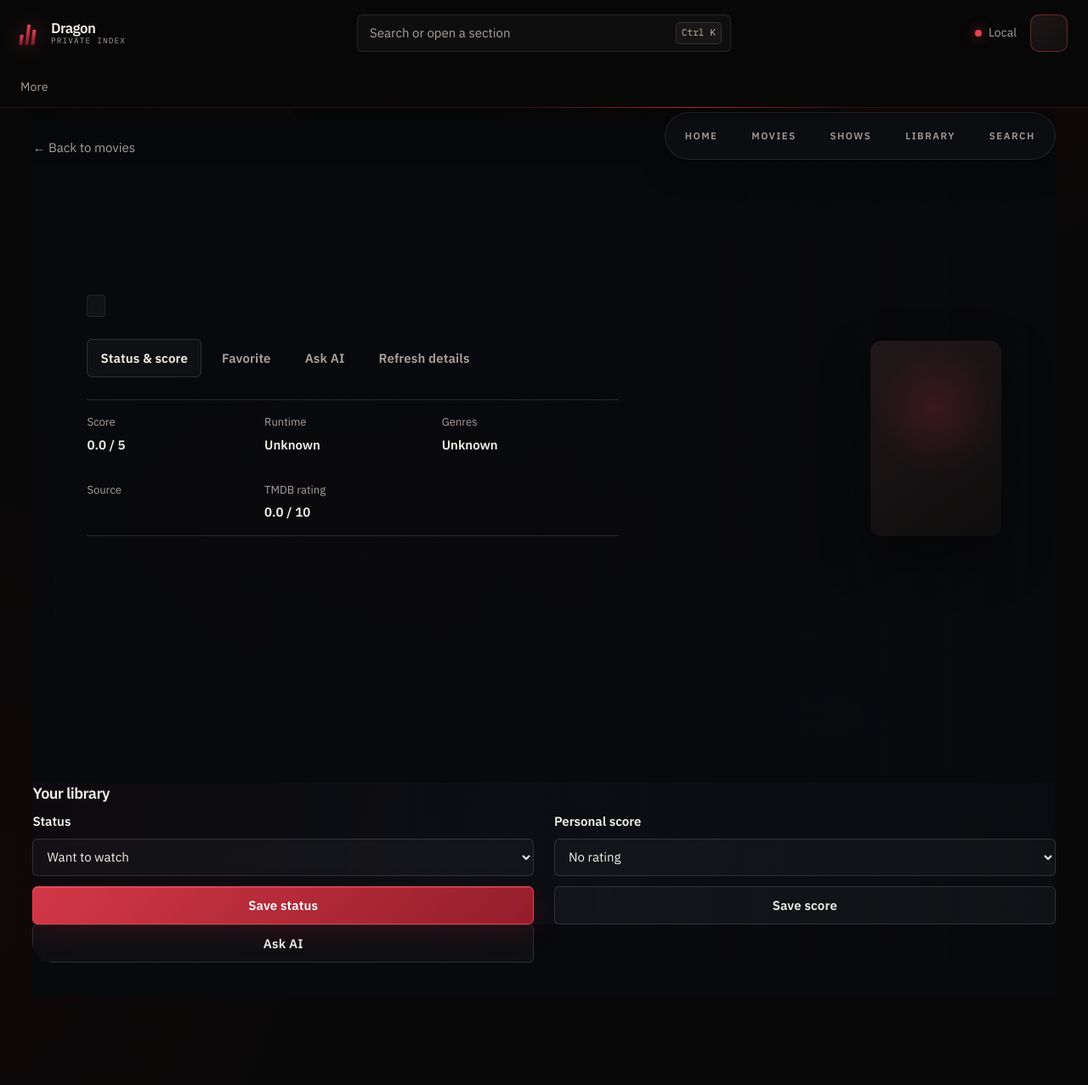
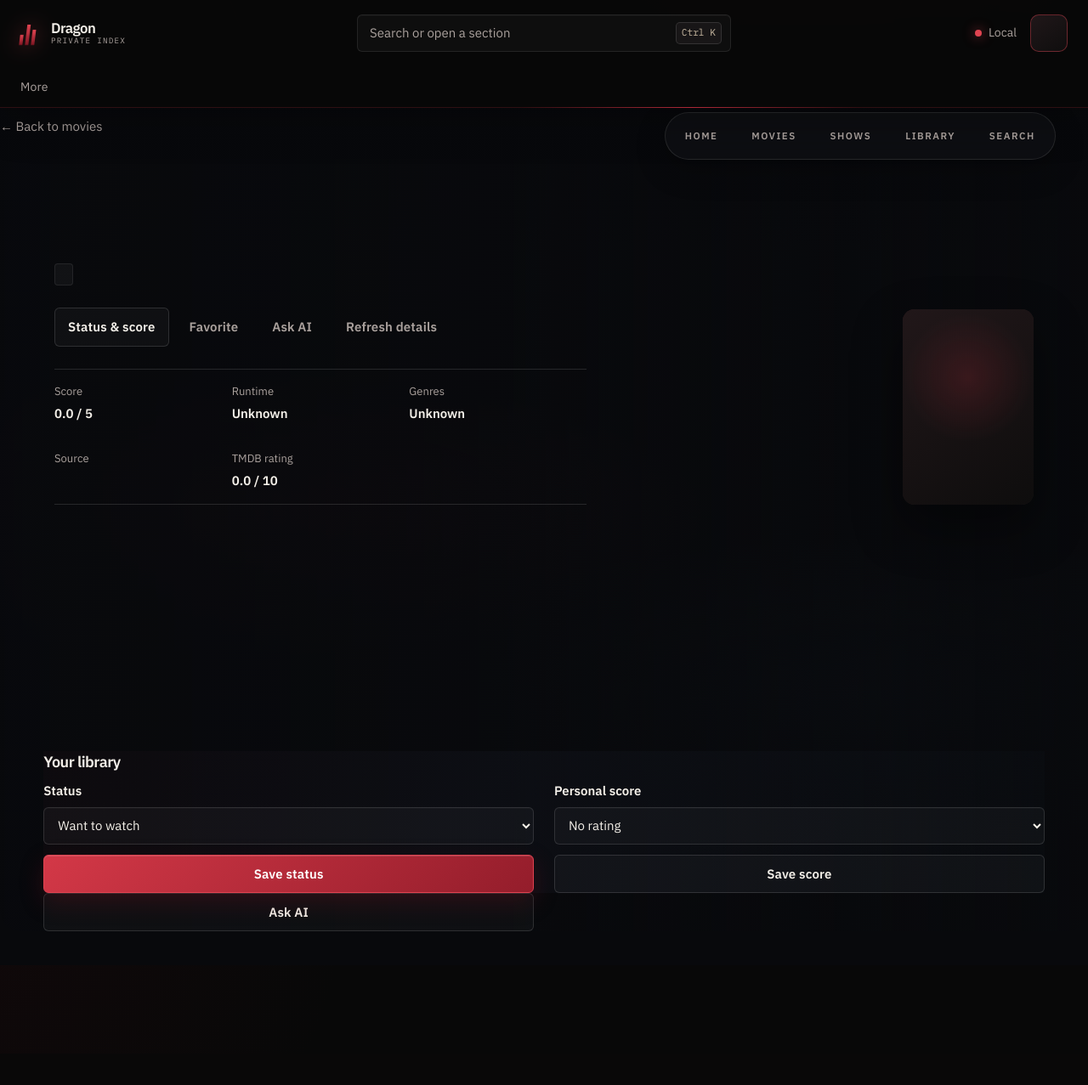
Before and after one commit to Dragon0WaTTyler/dragon-dashboardv2, a Python web app: template app/templates/movies/detail.html in a window 1280 px wide. Shown: the whole page at 85% size. After the commit the page ends 1096 px from the top, so only its background shows below. Run offline with Jinja, Linux system fonts and the light colour scheme; the template is opened without the code that fills it, so the values that code supplies are empty.

Commit message:
movies: unify cinematic detail and full bleed canvas

```diff
--- a/app/static/css/pages/movies.css
+++ b/app/static/css/pages/movies.css
@@ -2553,3 +2553,151 @@ html body > .movie-v2-nav--overlay {
   }
   html body > .movie-v2-nav--overlay::-webkit-scrollbar { display: none; }
 }
+
+/* True full-bleed Movies canvas. The shared Dragon page frame remains
+   unchanged for every other module; Movies owns the edge-to-edge surface and
+   adds readable insets only to inner content rails. */
+html body .page-frame:has(> .movies-v2) {
+  width: 100%;
+  max-width: none;
+  margin-inline: 0;
+  padding-block-start: 0;
+  padding-inline: 0;
+}
+html body .movies-v2 {
+  --movies-safe-inline: clamp(18px, 4vw, 64px);
+  width: 100%;
+  max-width: none;
+  margin: 0;
+  padding-block-start: 0;
+}
+html body .movies-v2 > .movie-personal-hero,
+html body .movies-v2 > .movie-detail,
+html body .movies-v2 > .movie-discover-hero {
+  width: 100%;
+  max-width: none;
+  margin-inline: 0;
+}
+html body .movies-v2 > .movie-now,
+html body .movies-v2 > .movie-provider-browser,
+html body .movies-v2 > .movie-discovery-rail,
+html body .movies-v2 > .movie-browse,
+html body .movies-v2 > .movie-discover-detail {
+  padding-inline: var(--movies-safe-inline);
+}
+html body .movies-v2 > .movie-discover-detail {
+  max-width: none;
+  margin-inline: 0;
+}
+html body .movies-v2--detail,
+html body .movies-v2--discover-detail {
+  padding-top: 0;
+}
+html body .movies-v2--detail .movie-detail {
+  max-width: none;
+  margin-top: 0;
+  margin-inline: 0;
+}
+html body .movies-v2--detail .movie-detail > .movie-player,
+html body .movies-v2--detail .movie-detail > .movie-detail__content--secondary {
+  width: auto;
+  margin-inline: var(--movies-safe-inline);
+}
+
+/* One cinematic detail primitive is shared by local library records and
+   stateless discovery previews. Their actions/data differ, but the hero
+   surface, readable measure, and poster treatment stay aligned. */
+html body .movie-cinematic-hero {
+  isolation: isolate;
+}
+html body .movies-v2--detail .movie-cinematic-hero,
+html body .movies-v2--discover-detail .movie-cinematic-hero {
+  --cinematic-safe-inline: clamp(22px, 5vw, 74px);
+}
+html body .movies-v2--tv .movie-cinematic-hero .movie-detail__content--hero {
+  padding-block-start: clamp(30px, 4vw, 52px);
+  padding-block-end: clamp(24px, 3vw, 38px);
+}
+html body .movies-v2--tv .movie-cinematic-hero .movie-detail__poster {
+  width: min(100%, 248px);
+  max-height: 380px;
+  object-fit: cover;
+}
+
+/* Series uses the cinematic hero as the same presentation primitive as a
+   movie, with compact art and a short vertical rhythm. */
+html body .movies-v2--tv .movie-detail {
+  min-height: clamp(420px, 34vw, 560px);
+}
+html body .movies-v2--tv .movie-detail__poster {
+  align-self: center;
+  margin-block: 0;
+}
+html body .movies-v2--tv .tv-series-hero .tv-season-summary {
+  grid-template-columns: minmax(0, 1.25fr) minmax(180px, 1fr) auto;
+  align-items: end;
+  margin-top: clamp(28px, 3vw, 42px);
+}
+html body .movies-v2--tv .tv-series-hero .tv-season-summary__actions {
+  justify-content: flex-end;
+}
+html body .movies-v2--tv .tv-series-seasons .tv-season-grid {
+  display: flex;
+  gap: 12px;
+  overflow-x: auto;
+  padding-bottom: 8px;
+  scrollbar-width: none;
+}
+html body .movies-v2--tv .tv-series-seasons .tv-season-grid::-webkit-scrollbar { display: none; }
+html body .movies-v2--tv .tv-series-seasons .tv-season-card {
+  display: grid;
+  flex: 0 0 min(300px, 78vw);
+  grid-template-columns: 64px minmax(0, 1fr);
+  gap: 12px;
+  align-items: center;
+  padding: 12px;
+}
+html body .movies-v2--tv .tv-series-seasons .tv-season-card__poster {
+  width: 64px;
+  height: 64px;
+  border-radius: 10px;
+}
+html body .movies-v2--tv .tv-series-seasons .tv-season-card__copy h3 { font-size: .92rem; }
+html body .movies-v2--tv .tv-series-seasons .tv-progress-inline {
+  grid-column: 1 / -1;
+  margin-top: 0;
+}
+html body .movies-v2--tv .tv-series-seasons .tv-season-card__stats {
+  gap: 6px 10px;
+  font-size: .72rem;
+}
+html body .movies-v2--tv .tv-series-episode-preview {
+  margin-top: clamp(28px, 4vw, 52px);
+}
+html body .movies-v2--tv .tv-series-episode-preview .tv-episode-grid {
+  grid-template-columns: repeat(auto-fit, minmax(230px, 1fr));
+  gap: 22px 16px;
+}
+@media (max-width: 760px) {
+  html body .movies-v2 > .movie-now,
+  html body .movies-v2 > .movie-provider-browser,
+  html body .movies-v2 > .movie-discovery-rail,
+  html body .movies-v2 > .movie-browse,
+  html body .movies-v2 > .movie-discover-detail {
+    padding-inline: 16px;
+  }
+  html body .movies-v2--tv .movie-detail {
+    min-height: 500px;
+  }
+  html body .movies-v2--tv .tv-series-hero .tv-season-summary {
+    grid-template-columns: 1fr;
+    align-items: start;
+  }
+  html body .movies-v2--tv .tv-series-hero .tv-season-summary__actions {
+    justify-content: flex-start;
+  }
+  html body .movies-v2--detail .movie-detail > .movie-player,
+  html body .movies-v2--detail .movie-detail > .movie-detail__content--secondary {
+    margin-inline: 16px;
+  }
+}
--- a/app/templates/movies/detail.html
+++ b/app/templates/movies/detail.html
@@ -1,7 +1,7 @@
 {% extends "layouts/app.html" %}
 {% from "components/ui.html" import badge %}
 {% block title %}{{ movie.title }} · Dragon{% endblock %}
-{% block styles %}<link rel="stylesheet" href="{{ url_for('static', filename='css/pages/movies.css') }}?v=movies-v2-final-correction-3">{% endblock %}
+{% block styles %}<link rel="stylesheet" href="{{ url_for('static', filename='css/pages/movies.css') }}?v=movies-v2-series-cinematic-1">{% endblock %}
 {% block scripts %}<script src="{{ url_for('static', filename='vendor/media-chrome/media-chrome.iife.js') }}?v=movie-player-4" defer></script><script src="{{ url_for('static', filename='js/movies.js') }}?v=release-browser-1" defer></script><script src="{{ url_for('static', filename='js/movies-ambient.js') }}?v=1" defer></script><script type="module" src="{{ url_for('static', filename='js/movie-detail.js') }}?v=movie-player-7"></script>{% endblock %}
 {% block content %}
 <div class="movies-v2 movies-v2--detail" data-ambient-level="{{ movie_preferences.ambient_level }}" data-reduced-effects="{{ 'true' if movie_preferences.reduced_effects else 'false' }}">
@@ -9,7 +9,7 @@
 <nav class="movie-v2-nav" aria-label="Movies navigation"><a href="{{ url_for('movies.index') }}">Home</a><a href="{{ url_for('movies.browse', media_type='movie') }}"{% if movie.media_type == 'movie' %} aria-current="page"{% endif %}>Movies</a><a href="{{ url_for('movies.shows') }}"{% if movie.media_type == 'tv' %} aria-current="page"{% endif %}>Shows</a><a href="{{ url_for('movies.library') }}">Library</a><a href="{{ url_for('movies.index') }}#movie-discovery">Search</a></nav>
 {% if movie.backdrop_url or movie.poster_url %}<div class="movie-detail__backdrop" aria-hidden="true"><img src="{{ movie.backdrop_url or movie.poster_url }}" alt=""></div>{% endif %}
 <a class="back-link" href="{{ url_for('movies.index') }}">← Back to movies</a>
-<article class="movie-detail">
+<article class="movie-detail movie-cinematic-hero">
   <div class="movie-detail__poster" data-media-frame>
     {% if movie.poster_url %}<img data-media-image src="{{ movie.poster_url }}" alt="Poster for {{ movie.title }}" width="420" height="630"><span class="media-fallback" aria-hidden="true">{{ movie.title[:1]|upper }}</span>{% else %}<span class="media-fallback" aria-hidden="true">{{ movie.title[:1]|upper }}</span>{% endif %}
   </div>
--- a/app/templates/movies/discover.html
+++ b/app/templates/movies/discover.html
@@ -1,7 +1,7 @@
 {% extends "layouts/app.html" %}
 {% from "components/ui.html" import badge %}
 {% block title %}{{ media.title }} · Dragon{% endblock %}
-{% block styles %}<link rel="stylesheet" href="{{ url_for('static', filename='css/pages/movies.css') }}?v=movies-v2-preview-1">{% endblock %}
+{% block styles %}<link rel="stylesheet" href="{{ url_for('static', filename='css/pages/movies.css') }}?v=movies-v2-series-cinematic-1">{% endblock %}
 {% block scripts %}<script src="{{ url_for('static', filename='js/movies.js') }}?v=movies-v2-preview-1" defer></script>{% endblock %}
 {% block content %}
 {% set genre_names = media.genres|map(attribute='name')|select|list %}
@@ -12,7 +12,7 @@
 <div class="movies-v2 movies-v2--discover-detail">
   <div class="movies-v2__atmosphere" aria-hidden="true"></div>
   <nav class="movie-v2-nav" aria-label="Movies navigation"><a href="{{ url_for('movies.index') }}">Home</a><a href="{{ url_for('movies.browse', media_type='movie') }}"{% if media.media_type == 'movie' %} aria-current="page"{% endif %}>Movies</a><a href="{{ url_for('movies.shows') }}"{% if media.media_type == 'tv' %} aria-current="page"{% endif %}>Shows</a><a href="{{ url_for('movies.library') }}">Library</a><a href="{{ url_for('movies.index') }}#movie-discovery">Search</a></nav>
-  <section class="movie-discover-hero" aria-labelledby="discover-title">
+  <section class="movie-discover-hero movie-cinematic-hero" aria-labelledby="discover-title">
     {% if backdrop_url %}<div class="movie-discover-hero__art" aria-hidden="true"><img src="{{ backdrop_url }}" alt=""></div>{% endif %}
     <a class="back-link movie-discover-hero__back" href="{{ url_for('movies.index') }}">← Back to movies</a>
     <div class="movie-discover-hero__content">
--- a/app/templates/movies/tv_season.html
+++ b/app/templates/movies/tv_season.html
@@ -1,7 +1,7 @@
 {% extends "layouts/app.html" %}
 {% from "components/ui.html" import badge %}
 {% block title %}{{ movie.title }} · Season {{ workspace.season.season_number }} · Dragon{% endblock %}
-{% block styles %}<link rel="stylesheet" href="{{ url_for('static', filename='css/pages/movies.css') }}?v=movies-v2-polish-1">{% endblock %}
+{% block styles %}<link rel="stylesheet" href="{{ url_for('static', filename='css/pages/movies.css') }}?v=movies-v2-series-cinematic-1">{% endblock %}
 {% block scripts %}<script src="{{ url_for('static', filename='vendor/media-chrome/media-chrome.iife.js') }}?v=4.19.2" defer></script><script src="{{ url_for('static', filename='js/movies.js') }}?v=movie-player-4" defer></script><script src="{{ url_for('static', filename='js/movies-ambient.js') }}?v=1" defer></script><script src="{{ url_for('static', filename='js/movie-detail.js') }}?v=movie-player-7" defer></script>{% endblock %}
 {% block content %}
 <div class="movies-v2 movies-v2--detail movies-v2--tv" data-ambient-level="{{ movie_preferences.ambient_level }}" data-reduced-effects="{{ 'true' if movie_preferences.reduced_effects else 'false' }}">
@@ -9,7 +9,7 @@
 <nav class="movie-v2-nav" aria-label="Movies navigation"><a href="{{ url_for('movies.index') }}">Home</a><a href="{{ url_for('movies.browse', media_type='movie') }}">Movies</a><a href="{{ url_for('movies.shows') }}" aria-current="page">Shows</a><a href="{{ url_for('movies.library') }}">Library</a><a href="{{ url_for('movies.index') }}#movie-discovery">Search</a></nav>
 {% if movie.backdrop_url or movie.poster_url %}<div class="movie-detail__backdrop" aria-hidden="true"><img src="{{ movie.backdrop_url or movie.poster_url }}" alt=""></div>{% endif %}
 <a class="back-link" href="{{ url_for('movies.detail', movie_id=movie.id) }}">← Back to series</a>
-<article class="movie-detail">
+<article class="movie-detail movie-cinematic-hero">
   <div class="movie-detail__poster" data-media-frame>
     {% if movie.poster_url %}<img data-media-image src="{{ movie.poster_url }}" alt="Poster for {{ movie.title }}" width="420" height="630"><span class="media-fallback" aria-hidden="true">{{ movie.title[:1]|upper }}</span>{% else %}<span class="media-fallback" aria-hidden="true">{{ movie.title[:1]|upper }}</span>{% endif %}
   </div>
--- a/app/templates/movies/tv_show.html
+++ b/app/templates/movies/tv_show.html
@@ -1,7 +1,7 @@
 {% extends "layouts/app.html" %}
 {% from "components/ui.html" import badge %}
 {% block title %}{{ movie.title }} · Dragon{% endblock %}
-{% block styles %}<link rel="stylesheet" href="{{ url_for('static', filename='css/pages/movies.css') }}?v=movies-v2-polish-1">{% endblock %}
+{% block styles %}<link rel="stylesheet" href="{{ url_for('static', filename='css/pages/movies.css') }}?v=movies-v2-series-cinematic-1">{% endblock %}
 {% block scripts %}<script src="{{ url_for('static', filename='js/movies-ambient.js') }}?v=1" defer></script>{% endblock %}
 {% block content %}
 <div class="movies-v2 movies-v2--detail movies-v2--tv" data-ambient-level="{{ movie_preferences.ambient_level }}" data-reduced-effects="{{ 'true' if movie_preferences.reduced_effects else 'false' }}">
@@ -9,7 +9,7 @@
 <nav class="movie-v2-nav" aria-label="Movies navigation"><a href="{{ url_for('movies.index') }}">Home</a><a href="{{ url_for('movies.browse', media_type='movie') }}">Movies</a><a href="{{ url_for('movies.shows') }}" aria-current="page">Shows</a><a href="{{ url_for('movies.library') }}">Library</a><a href="{{ url_for('movies.index') }}#movie-discovery">Search</a></nav>
 {% if movie.backdrop_url or movie.poster_url %}<div class="movie-detail__backdrop" aria-hidden="true"><img src="{{ movie.backdrop_url or movie.poster_url }}" alt=""></div>{% endif %}
 <a class="back-link" href="{{ url_for('movies.index') }}">← Back to movies</a>
-<article class="movie-detail">
+<article class="movie-detail movie-cinematic-hero">
   <div class="movie-detail__poster" data-media-frame>
     {% if movie.poster_url %}<img data-media-image src="{{ movie.poster_url }}" alt="Poster for {{ movie.title }}" width="420" height="630"><span class="media-fallback" aria-hidden="true">{{ movie.title[:1]|upper }}</span>{% else %}<span class="media-fallback" aria-hidden="true">{{ movie.title[:1]|upper }}</span>{% endif %}
   </div>
@@ -22,6 +22,7 @@
       {{ badge(movie.status|replace('_', ' ')|title, 'accent' if movie.status == 'watching' else '') }}
       <div class="tv-series-hero__meta"><span>{{ workspace.catalog.total_seasons or workspace.seasons|length or '—' }} seasons</span><span>{{ workspace.catalog.total_episodes or '—' }} episodes</span>{% if movie.genres %}<span>{{ movie.genres|map(attribute='name')|list|join(' · ') }}</span>{% endif %}</div>
       <div class="movie-detail__quick-actions">
+        {% if workspace.resume_target %}<a class="button button--primary" href="{{ url_for('movies.tv_episode', movie_id=movie.id, season_number=workspace.resume_target.season, episode_number=workspace.resume_target.episode) }}">{{ 'Resume' if workspace.resume_target.mode in ['resume', 'current'] else 'Open next episode' }}</a>{% endif %}
         <form method="post" action="{{ url_for('movies.update_favorite', movie_id=movie.id) }}"><input type="hidden" name="csrf_token" value="{{ csrf_token() }}"><input type="hidden" name="favorite" value="{{ '0' if movie.is_favorite else '1' }}"><button class="button button--quiet" type="submit">{{ 'Remove favorite' if movie.is_favorite else 'Favorite' }}</button></form>
         {% if custom_lists %}<form method="post" action="{{ url_for('movies.add_movie_to_selected_custom_list', movie_id=movie.id) }}"><input type="hidden" name="csrf_token" value="{{ csrf_token() }}"><label class="visually-hidden" for="custom-list-{{ movie.id }}">Custom list</label><select id="custom-list-{{ movie.id }}" name="custom_list_id">{% for custom_list in custom_lists %}<option value="{{ custom_list.id }}">{{ custom_list.title }}</option>{% endfor %}</select><button class="button button--quiet" type="submit">Add to list</button></form>{% endif %}
         <form method="post" action="{{ url_for('movies.refresh_metadata', movie_id=movie.id) }}"><input type="hidden" name="csrf_token" value="{{ csrf_token() }}"><button class="button button--quiet" type="submit">Refresh series details</button></form>
```
Also changed, not shown: docs/movies/MOVIES_V2_VISUAL_ACCEPTANCE.md (+34 -0 lines), tests/browser/test_movie_player.py (+19 -2 lines), tests/browser/test_movies_phase1.py (+22 -2 lines).
